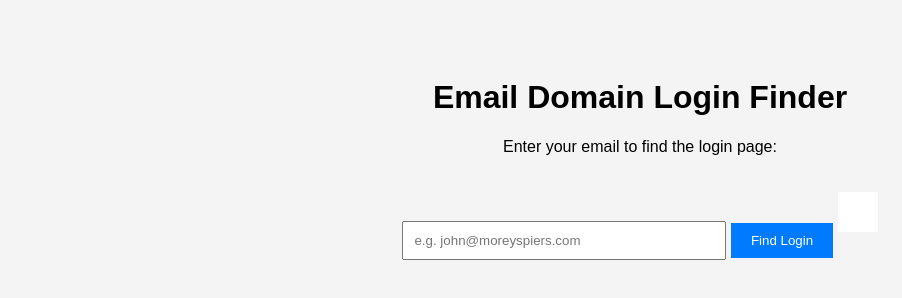
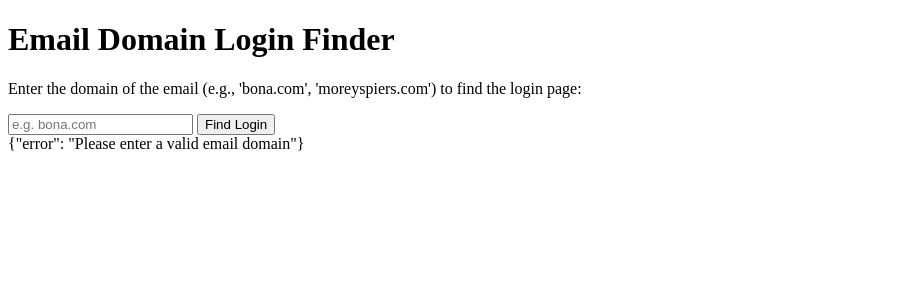
Before and after one commit to megalester/url-finder, a website: page public/index.html in a window 1280 px wide. Both pictures are taken after a click on the button "Find Login". Shown: the whole page, without its empty margins (0-902 px from the left). Drawn offline with Linux system fonts and the light colour scheme; no server answers.

Commit message:
Update index.html

```diff
--- a/public/index.html
+++ b/public/index.html
@@ -1,53 +1,46 @@
 <!DOCTYPE html>
 <html lang="en">
 <head>
-  <meta charset="UTF-8" />
-  <meta name="viewport" content="width=device-width, initial-scale=1.0"/>
-  <title>Webmail Finder</title>
-  <style>
-    body {
-      font-family: sans-serif;
-      background: #f4f4f4;
-      padding: 50px;
-      text-align: center;
-    }
-    input[type="email"] {
-      padding: 10px;
-      width: 300px;
-      margin-bottom: 10px;
-    }
-    button {
-      padding: 10px 20px;
-      background: #007bff;
-      border: none;
-      color: white;
-      cursor: pointer;
-    }
-    pre {
-      background: #fff;
-      padding: 20px;
-      text-align: left;
-      display: inline-block;
-      margin-top: 20px;
-      max-width: 90%;
-      word-wrap: break-word;
-    }
-  </style>
+    <meta charset="UTF-8">
+    <meta name="viewport" content="width=device-width, initial-scale=1.0">
+    <title>Email Domain Login Finder</title>
 </head>
 <body>
-  <h1>Email Domain Login Finder</h1>
-  <p>Enter your email to find the login page:</p>
-  <input type="email" id="email" placeholder="e.g. john@moreyspiers.com" />
-  <button onclick="getLoginURL()">Find Login</button>
-  <pre id="result"></pre>
+    <h1>Email Domain Login Finder</h1>
+    <p>Enter the domain of the email (e.g., 'bona.com', 'moreyspiers.com') to find the login page:</p>
+    <input type="text" id="emailInput" placeholder="e.g. bona.com">
+    <button onclick="findLoginPage()">Find Login</button>
 
-  <script>
-    async function getLoginURL() {
-      const email = document.getElementById('email').value;
-      const res = await fetch('/lookup?email=' + encodeURIComponent(email));
-      const data = await res.json();
-      document.getElementById('result').textContent = JSON.stringify(data, null, 2);
-    }
-  </script>
+    <div id="result"></div>
+
+    <script>
+        async function findLoginPage() {
+            const emailInput = document.getElementById('emailInput').value.trim().toLowerCase();
+            const resultDiv = document.getElementById('result');
+
+            if (emailInput === '') {
+                resultDiv.innerHTML = '{"error": "Please enter a valid email domain"}';
+                return;
+            }
+
+            // If only the domain is entered, proceed
+            const domain = emailInput.split('@')[1] || emailInput;
+
+            // Assuming common login page URL patterns for most domains
+            const loginPageUrl = `https://${domain}/login`;
+
+            try {
+                const response = await fetch(loginPageUrl, { method: 'GET', mode: 'cors', headers: { 'Content-Type': 'text/html' } });
+
+                if (response.ok) {
+                    resultDiv.innerHTML = JSON.stringify({ "login_page": loginPageUrl }, null, 2);
+                } else {
+                    resultDiv.innerHTML = JSON.stringify({ "error": `No login page found for domain: ${domain}` }, null, 2);
+                }
+            } catch (error) {
+                resultDiv.innerHTML = JSON.stringify({ "error": `Error fetching login page for domain: ${domain}` }, null, 2);
+            }
+        }
+    </script>
 </body>
 </html>
```
